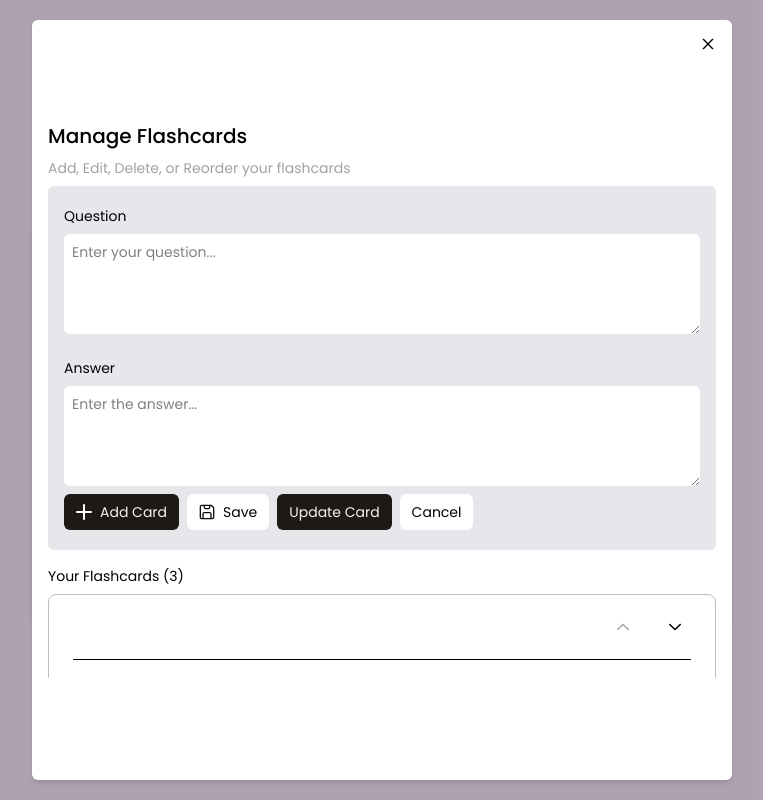
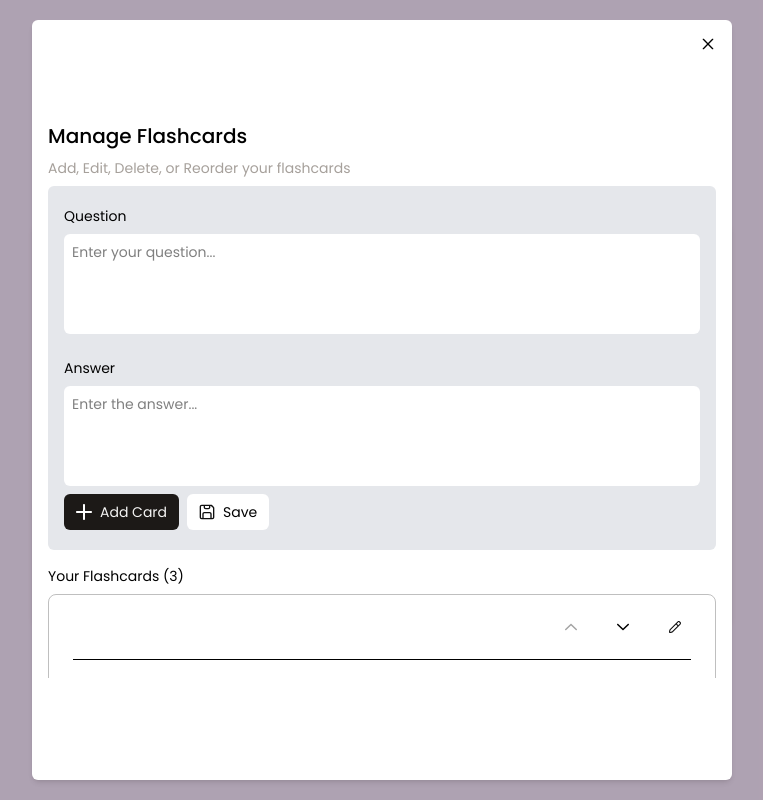
Before and after one commit to renjastine/flashcard-app, a Next.js app: page / in a window 1280 px wide. Shown: the whole page, without its empty margins (258-1021 px from the left). Built offline with nearby package versions, Linux system fonts and the light colour scheme; grey boxes are pictures that could not be loaded.

Commit message:
Edit and Cancel button done

```diff
--- a/app/components/CancelUpdate.tsx
+++ b/app/components/CancelUpdate.tsx
@@ -1,8 +1,16 @@
-import React from 'react'
+type CancelUpdateProps = {
+    setEditMode: (val: boolean) => void;
+}
+function CancelUpdate({ setEditMode }: CancelUpdateProps) {
+    const handleClick = () => {
+        setEditMode(false)
+    }
 
-function CancelUpdate() {
     return (
-        < button className="flex items-center px-3 gap-2 h-9 bg-white rounded-md w-fit cursor-pointer hover:bg-gray-100">
+        < button
+            className="flex items-center px-3 gap-2 h-9 bg-white rounded-md w-fit cursor-pointer hover:bg-gray-100"
+            onClick={handleClick}
+        >
             Cancel
         </button >
     )
--- a/app/components/Card.tsx
+++ b/app/components/Card.tsx
@@ -1,15 +1,17 @@
 import CardListControl from './CardListControl'
-import { CardT } from '../types';
+import { CardProps } from '../types';
 
-type CardProps = {
-    keyID: number;
-    question: string;
-    answer: string;
-    flashCards: CardT[];
-    setFlashCards: (val: CardT[]) => void;
-}
-
-function Card({ keyID, question, answer, flashCards, setFlashCards }: CardProps) {
+function Card({
+    keyID,
+    cardID,
+    setCard,
+    question,
+    answer,
+    flashCards,
+    setFlashCards,
+    setEditMode,
+    containerRef,
+}: CardProps) {
     return (
         <div className='border border-black/25 w-full min-h-5 rounded-lg flex flex-col px-6 py-4 gap-4 hover:bg-gray-100'>
             <div className='flex max-[321px]:justify-center justify-end w-full gap-5 border-b pb-4'>
@@ -25,8 +27,17 @@ function Card({ keyID, question, answer, flashCards, setFlashCards }: CardProps)
                     flashCards={flashCards}
                     setFlashCards={setFlashCards}
                 />
-                {/* <CardListControl controlName="edit" />
-                <CardListControl controlName="delete" /> */}
+                <CardListControl
+                    controlName="edit"
+                    keyID={keyID}
+                    cardID={cardID}
+                    setCard={setCard}
+                    flashCards={flashCards}
+                    setFlashCards={setFlashCards}
+                    setEditMode={setEditMode}
+                    containerRef={containerRef}
+                />
+                {/* <CardListControl controlName="delete" /> */}
             </div>
             <div className='flex gap-3'>
                 <div className='flex-none pt-1'>
--- a/app/components/CardControl.tsx
+++ b/app/components/CardControl.tsx
@@ -5,17 +5,27 @@ import AddCard from './AddCard'
 import SaveCard from './SaveCard'
 
 // Types
-import { AddFlashCardProps } from '../types';
+import { CardControlProp } from '../types';
 
 function CardControl({
     card,
     setCard,
     setFlashCards,
     flashCards,
-    createUniqueId
-}: AddFlashCardProps) {
+    createUniqueId,
+    editMode,
+    setEditMode
+}: CardControlProp) {
     return (
         <div className='flex gap-2 flex-wrap'>
+            {editMode ?
+                <>
+                    <UpdateCard />
+                    <CancelUpdate
+                        setEditMode={setEditMode}
+                    />
+                </> :
+                <>
                     <AddCard
                         card={card}
                         setCard={setCard}
@@ -24,8 +34,10 @@ function CardControl({
                         flashCards={flashCards}
                     />
                     <SaveCard />
-            <UpdateCard />
-            <CancelUpdate />
+                </>
+            }
+
+
         </div>
     )
 }
--- a/app/components/CardListControl.tsx
+++ b/app/components/CardListControl.tsx
@@ -1,13 +1,14 @@
-import { CardT } from "../types";
-
-type CardListControlProps = {
-    controlName: "moveUp" | "moveDown" | "moveUpDisabled" | "moveDownDisabled" | "edit" | "delete",
-    keyID: number;
-    flashCards: CardT[];
-    setFlashCards: (val: CardT[]) => void;
-}
-
-function CardListControl({ controlName, keyID, flashCards, setFlashCards }: CardListControlProps) {
+import { CardListControlProps, CardT } from "../types";
+function CardListControl({
+    controlName,
+    keyID,
+    cardID,
+    setCard,
+    flashCards,
+    setFlashCards,
+    setEditMode,
+    containerRef
+}: CardListControlProps) {
 
     const controlMap: Record<string, string> = {
         moveUp: "move-up.svg",
@@ -26,9 +27,20 @@ function CardListControl({ controlName, keyID, flashCards, setFlashCards }: Card
         setFlashCards(copyFlashCards);
     }
 
+    function editCard() {
+        setEditMode?.(true);
+        containerRef?.current?.scrollTo({
+            top: 0,
+            behavior: "smooth"
+        })
+        const card = flashCards.find(c => c.id === cardID);
+        if (card) setCard?.(card)
+    }
+
     const handleClick = () => {
         if (controlName === "moveUp") moveCard("up")
         if (controlName === "moveDown") moveCard("down")
+        if (controlName === "edit") editCard()
     }
 
     return (
--- a/app/components/ManageCardsModal.tsx
+++ b/app/components/ManageCardsModal.tsx
@@ -1,7 +1,7 @@
 'use client';
 
 // Hooks
-import { useState } from 'react'
+import { useRef, useState } from 'react'
 
 // Components
 import Textarea from './Textarea'
@@ -16,6 +16,8 @@ import { initialCards } from '../data';
 
 const ManageCardsModal = () => {
   const [flashCards, setFlashCards] = useState<CardT[]>(initialCards);
+  const [editMode, setEditMode] = useState(false);
+  const containerRef = useRef<HTMLDivElement>(null);
 
   const createUniqueId = (): number => {
     const sorted = [...flashCards].sort((a, b) => a.id - b.id);
@@ -40,15 +42,15 @@ const ManageCardsModal = () => {
           <h1 className='text-xl font-medium'>Manage Flashcards</h1>
         </div>
         <h2 className='text-sm text-stone-400 my-2'>Add, Edit, Delete, or Reorder your flashcards</h2>
-        <div className='max-h-123 overflow-y-auto text-sm'>
-          <div className='rounded-md w-full flex flex-col px-4 py-5 bg-gray-200'>
-            <h1>Question</h1>
+        <div ref={containerRef} className='max-h-123 overflow-y-auto text-sm'>
+          <dl className='rounded-md w-full flex flex-col px-4 py-5 bg-gray-200'>
+            <dt>Question</dt>
             <Textarea
               value={card.q}
               setCard={val => setCard({ ...card, q: val })}
               placeholder='Enter your question...'
             />
-            <h1 className='mt-4'>Answer</h1>
+            <dt className='mt-4'>Answer</dt>
             <Textarea
               value={card.a}
               setCard={val => setCard({ ...card, a: val })}
@@ -60,8 +62,10 @@ const ManageCardsModal = () => {
               createUniqueId={createUniqueId}
               setFlashCards={val => setFlashCards(prev => [...prev, val])}
               flashCards={flashCards}
+              editMode={editMode}
+              setEditMode={setEditMode}
             />
-          </div>
+          </dl>
           <h1 className='mt-4 text-sm mb-2'>Your Flashcards ({flashCards.length})</h1>
           <div className='flex flex-col gap-3'>
             {flashCards.map(
@@ -69,10 +73,14 @@ const ManageCardsModal = () => {
                 <Card
                   key={card.id}
                   keyID={i}
+                  cardID={card.id}
+                  setCard={setCard}
                   question={card.q}
                   answer={card.a}
                   flashCards={flashCards}
                   setFlashCards={val => setFlashCards(val)}
+                  setEditMode={val => setEditMode(val)}
+                  containerRef={containerRef}
                 />
             )}
           </div>
--- a/app/components/Textarea.tsx
+++ b/app/components/Textarea.tsx
@@ -1,10 +1,5 @@
 import { ChangeEvent } from 'react'
-
-type TextareaProps = {
-    value: string;
-    setCard: (val: string) => void;
-    placeholder: string;
-}
+import { TextareaProps } from '../types';
 
 function Textarea({ value, setCard, placeholder }: TextareaProps) {
     const handleChanges = (e: ChangeEvent<HTMLTextAreaElement>) => {
@@ -12,7 +7,7 @@ function Textarea({ value, setCard, placeholder }: TextareaProps) {
     }
     return (
         <textarea
-            className='bg-white rounded-md min-h-25 p-2 text-sm my-2 field-sizing-content'
+            className='bg-white rounded-md min-h-25 p-2 text-sm my-2 field-sizing-content resize-none'
             value={value}
             onChange={handleChanges}
             placeholder={placeholder}
```
Also changed, not shown: app/types.tsx (+36 -0 lines). Lines whose indentation alone changed are shown as unchanged.
